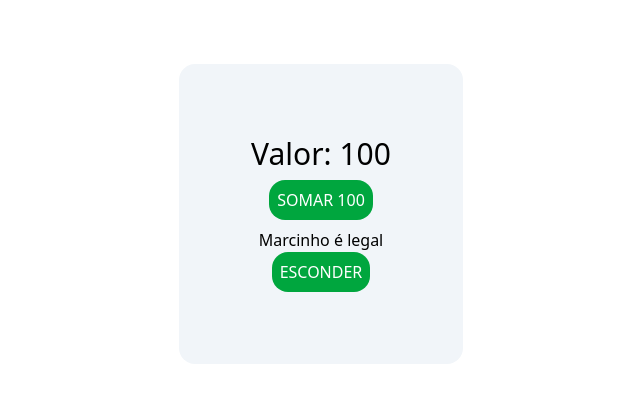
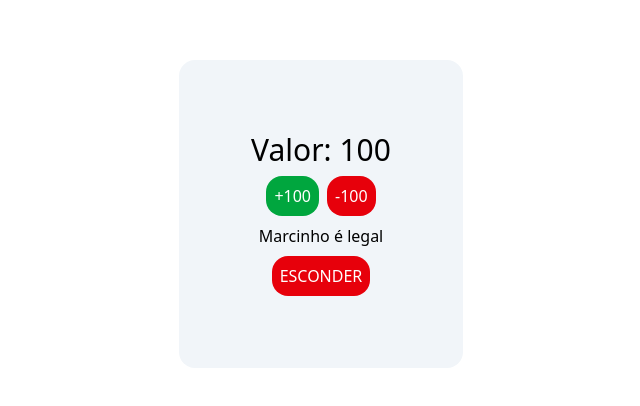
Before and after one commit to luizjuniorr/useState, a React (Vite) app: page / in a window 1280 px wide. Shown: the part 186-592 px from the top of the page, without its empty margins (319-959 px from the left). Built offline with nearby package versions, Linux system fonts and the light colour scheme.

Commit message:
Finalizado

```diff
--- a/src/App.jsx
+++ b/src/App.jsx
@@ -1,36 +1,12 @@
-import { useState } from "react"
+import { Calculadora } from "./components/Calculadora.jsx"
+import { MostrarEsconder } from "./components/MostrarEsconder.jsx"
 
 export function App() {
-  const [somar, setSomar] = useState(100)
-
-  const [mostrar, setMostrar] = useState(Boolean(true))
-
-  function aumentar() {
-    setSomar(somar+100)
-  }
-
-  function mostrarEsconder() {
-    botao = document.querySelector(".botao")
-
-    if (mostrar == "True") {
-      botao.innerText = `Mostrar`
-    } else (
-      botao.innerText = `Esconder`
-    )
-  }
 
   return(
     <div className="bg-slate-100 p-18 rounded-2xl flex flex-col items-center justify-center">
-
-      <div className="flex flex-col items-center justify-center mb-2">
-        <p className="text-3xl mb-2">Valor: {somar}</p>
-        <button className="bg-green-600 p-2 rounded-2xl uppercase text-white" onClick={aumentar}>Somar 100</button>
-      </div>
-
-      <div className="flex flex-col items-center justify-center">
-        <p>Marcinho é legal</p>
-        <button className="botao bg-green-600 p-2 rounded-2xl uppercase text-white" onClick={mostrarEsconder}>Esconder</button>
-      </div>
+      <Calculadora />
+      <MostrarEsconder />
     </div>
   )
 }
--- /dev/null
+++ b/src/components/Button.jsx
@@ -0,0 +1,10 @@
+const colors = {
+    red: "bg-red-600",
+    green: "bg-green-600",
+}
+
+export function Button({ text, onClick, color}) {
+    return (
+      <button className={`${colors[color]} p-2 rounded-2xl uppercase text-white cursor-pointer`} onClick={onClick}>{text}</button>
+    )
+  }
--- /dev/null
+++ b/src/components/Calculadora.jsx
@@ -0,0 +1,26 @@
+import { Button } from "./button"
+import { useState } from "react"
+
+export function Calculadora() {
+    const [somar, setSomar] = useState(100)
+
+    function aumentar() {
+        setSomar(somar+100)
+      }
+
+      function diminuir() {
+        setSomar(somar-100)
+      }
+
+    return(
+        <div className="flex flex-col items-center justify-center mb-2">
+            <p className="text-3xl mb-2">Valor: {somar}</p>
+
+            <div className="display flex gap-2">
+                <Button text="+100" onClick={aumentar} color="green"/>
+                <Button text="-100" onClick={diminuir} color="red"/>
+            </div>
+
+        </div>
+    )
+}
--- /dev/null
+++ b/src/components/MostrarEsconder.jsx
@@ -0,0 +1,29 @@
+import { useState } from "react"
+import { Button } from "./button"
+
+
+
+export function MostrarEsconder() {
+    const [mostrar, setMostrar] = useState(true)
+
+    function mostrarEsconder() {
+        setMostrar(!mostrar)
+    }
+
+    return(
+        <div>
+            {
+                mostrar ? (
+                <div className="flex flex-col items-center justify-center">
+                    <p className="mb-2">Marcinho é legal</p>
+                    <Button text="Esconder" onClick={mostrarEsconder} color="red"/>
+                </div>
+                ) : (
+                <div className="flex flex-col items-center justify-center">
+                    <Button text="Mostrar" onClick={mostrarEsconder} color="green"/>
+                </div>
+                )
+            }
+        </div>
+    )
+}
```
